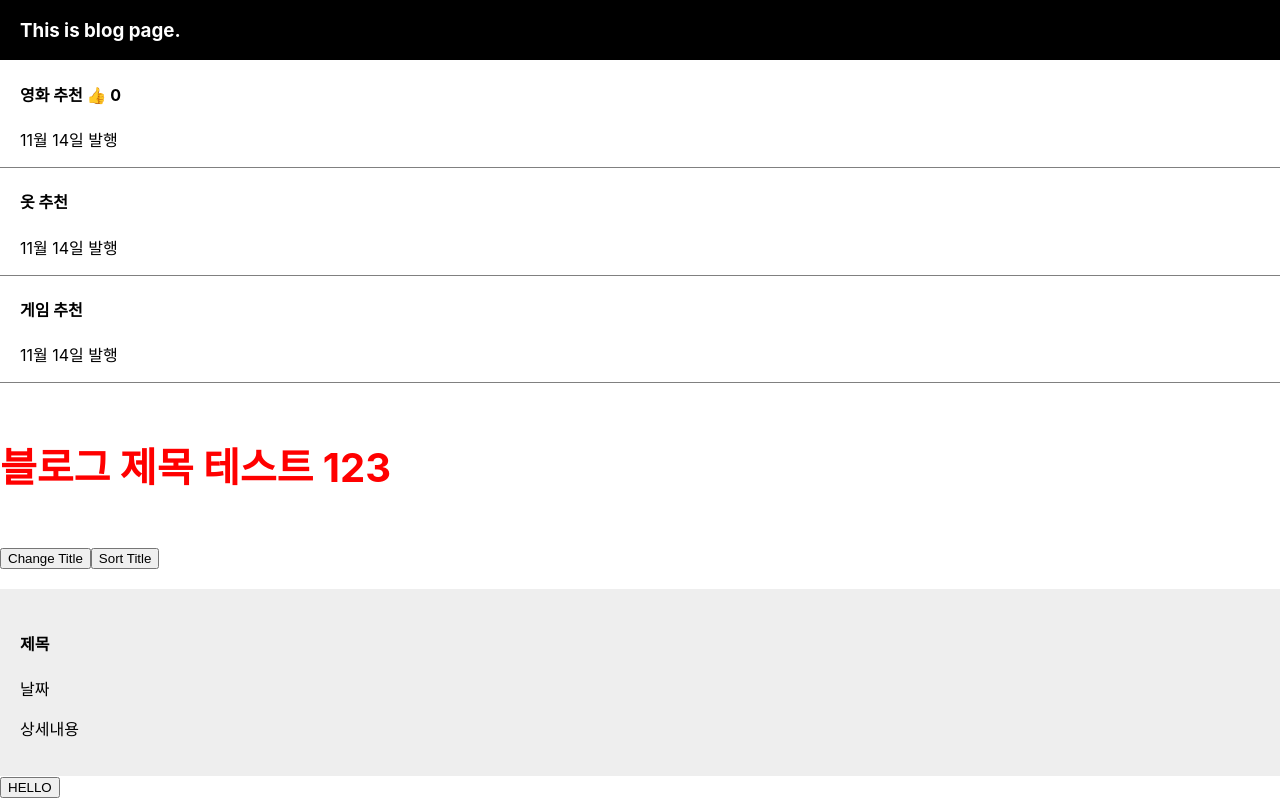
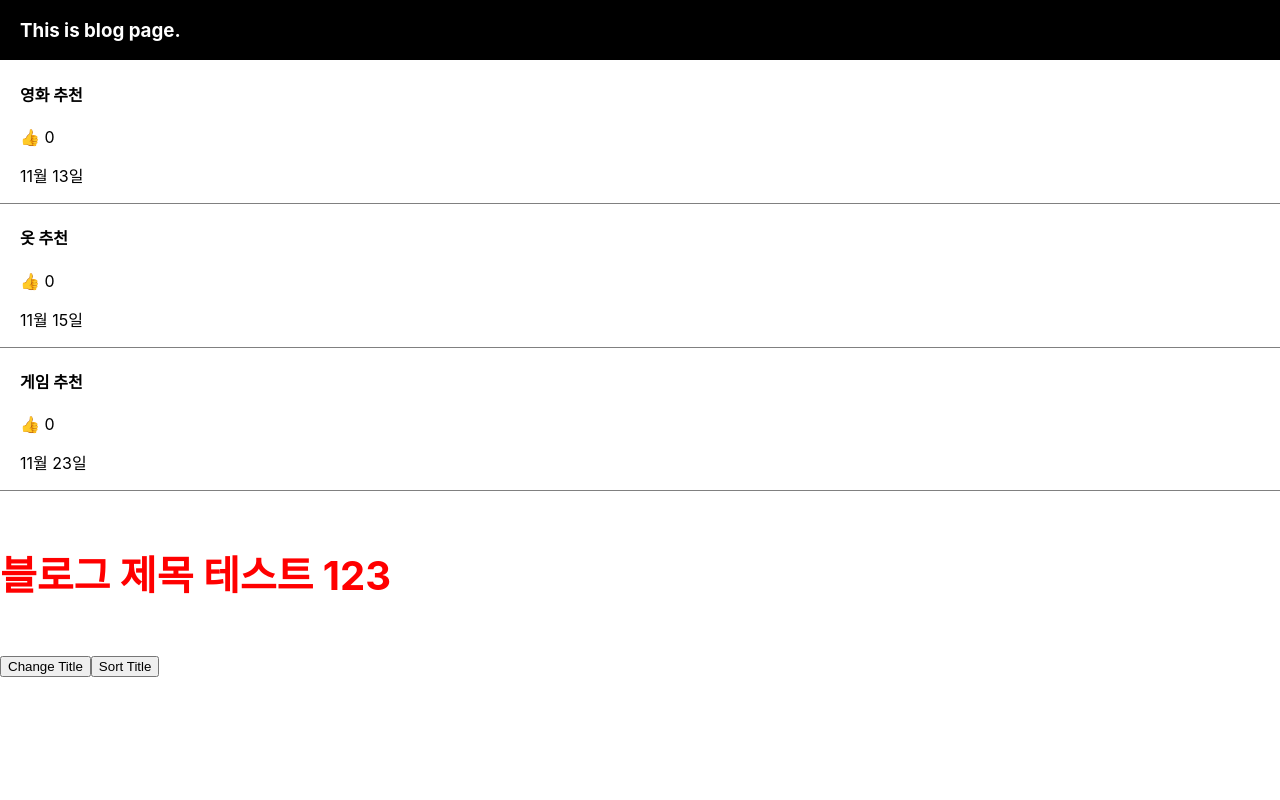
Before and after one commit to madcow95/React, a React (Create React App) app: page / in a window 1280 px wide. Built offline with nearby package versions, Linux system fonts and the light colour scheme.

Commit message:
props사용

```diff
--- a/src/App.js
+++ b/src/App.js
@@ -3,57 +3,39 @@ import './App.css';
 
 function App() {
 
-  /**
-   * 중요한? 자료는 state에 저장
-   * a -> state에 보관했던 자료
-   * b -> state 변경을 도와주는 함수
-   * let [ a, b ] => destructuring 문법 : let [ a, b ] = [ 1, 2 ] => a = 1 / b = 2
-   * state 사용 이유 => 변수는 갑자기 변경되면 html에 자동으로 변경이 되지 않음
-   * state에 저장된 변수가 수정시 state쓰던 html을 자동으로 rendering이 됨
-   * state를 변경 -> 등호로 변경금지 / state 변경 함수를 사용해야 재 rendering이 됨
-   */
-  let [ title, titleState ] = useState( [ "영화 추천", "옷 추천", "게임 추천" ] );
-  let [ likeCount, likeCountState ] = useState( 0 );
+  let [ title, titleState ] = useState( [ { count : 0, title : "영화 추천", desc : "11월 13일" },
+                                          { count : 0, title : "옷 추천", desc : "11월 15일" },
+                                          { count : 0, title : "게임 추천", desc: "11월 23일" } ] );
+  let [ modal, setModal ] = useState( false );
+  let [ target, setTarget ] = useState( undefined );
 
   const firstdata = "블로그 제목 테스트 123";
-  // return 하는 element는 최상위 div 중복 작성이 안된다
-
-  const likeUpdate = () => {
-    likeCountState( likeCount++ );
+  const likeUpdate = ( count, idx ) => {
+    const copiedTitleArr = [ ...title ];
+    copiedTitleArr[ idx ].count = count + 1;
+    titleState( copiedTitleArr );
   }
-
+  let propsIdx = undefined;
   return (
     <div className="App">
       <div className='black-nav'><h3>This is blog page.</h3></div>
-      {/* {
-        반복문은 안써지네..?
-        title.forEach( t => {
-          <div className='list'>
-            <h4>{ t }</h4>
-            <p>11월 14일 발행</p>
-          </div>
+
+      {/* 같은 html 반복문(for, forEach가 사용이 안됨) 오히려 좋다 */}
+      {
+        title.map( ( ele, idx ) => {
+          return (
+            <div className='list' key = { idx } onClick={ () => { setTarget( idx ) } }>
+              <h4 onClick={ () => { setModal( !modal ) } }>{ ele.title }</h4>
+              <span onClick={ () => likeUpdate( ele.count, idx ) } style={ { cursor: "pointer" } }>👍 { ele.count }</span>
+              <p>{ ele.desc }</p>
+            </div>
+          )
         } )
-      } */}
-      <div className='list'>
-        <h4>{ title[0] } <span onClick={ likeUpdate } style={ { cursor: "pointer" } }>👍</span> { likeCount } </h4>
-        <p>11월 14일 발행</p>
-      </div>
-      <div className='list'>
-        <h4>{ title[1] }</h4>
-        <p>11월 14일 발행</p>
-      </div>
-      <div className='list'>
-        <h4>{ title[2] }</h4>
-        <p>11월 14일 발행</p>
-      </div>
+      }
       <h4 style={ {color : "red", fontSize : "40px"} }>{ firstdata }</h4>
       <button onClick={ () => {
         const copiedTitle = [ ...title ];
-        copiedTitle[0] = "음악 추천";
-        // state를 사용할 때 변경 전 데이터와 변경 후 데이터가 같으면 변경 하지 않음.
-        // array형 데이터는 저장할 때 값을 그대로 저장하는게 아닌 ram에 저장시키고 저장된 위치를 저장한다.
-        // 그래서 title을 예로 들면 title[0] = "음악 추천" 처럼 변경 하면 "음악 추천"이라는 데이터는 다른 ram에 저장되고 0이 가리키는 저장 위치는
-        // 전에 저장된 위치를 가르키기 때문에 전과 같은 데이터로 인식해 변경되지 않는다. => referenced data type
+        copiedTitle[0].title = "음악 추천";
         titleState( copiedTitle );
       } }>Change Title</button>
       <button onClick={ () => {
@@ -64,36 +46,25 @@ function App() {
         titleState( copiedTitle );
       }}>Sort Title</button>
       {/* 홀리 쉿 개멋있어 */}
-      <Modal/>
-      <Button/>
+      {
+        // if 대용 3항연산자 주로 사용
+        // 부모에 있는 state를 자식 ele에 전하기 위해 props를 이용한다.
+        // state는 부모 -> 자식으로만 전송가능 역순으로는 불가능
+        // color처럼 parameter형태로 데이터 전송 가능 함수도 전송가능
+        modal && <Modal AppState={ title } TargetState={ target } color="yellow" targetIdx={ propsIdx }/>
+      }
     </div>
   );
 }
 
-// component 라고 한다.
-const Modal = () => {
+const Modal = ( parentState ) => {
+  let targetIdx = parentState.TargetState;
   return (
-    // 의미없는 fregment 태그 -> <></> 따로 div를 안적고 이렇게 써도 정상적으로 태그로 인식
-    /*
-     * component를 쓰면 좋을곳
-     * 1. 반복적인 html을 사용할 때
-     * 2. 큰 페이지를 만들 때
-     * 3. 자주 변경되는 UI
-     */
-    <div className="modal">
-      <h4>제목</h4>
-      <p>날짜</p>
-      <p>상세내용</p>
+    <div className="modal" style={ { background : parentState.color } }>
+      <h4>제목 : { parentState.AppState[ targetIdx ].title }</h4>
+      <p>날짜 : { parentState.AppState[ targetIdx ].desc }</p>
+      <p>좋아요 : { parentState.AppState[ targetIdx ].count }</p>
     </div>
   )
 }
-
-const Button = () => {
-  return (
-    <>
-      <button>HELLO</button>
-    </>
-  )
-}
-
 export default App;
```
